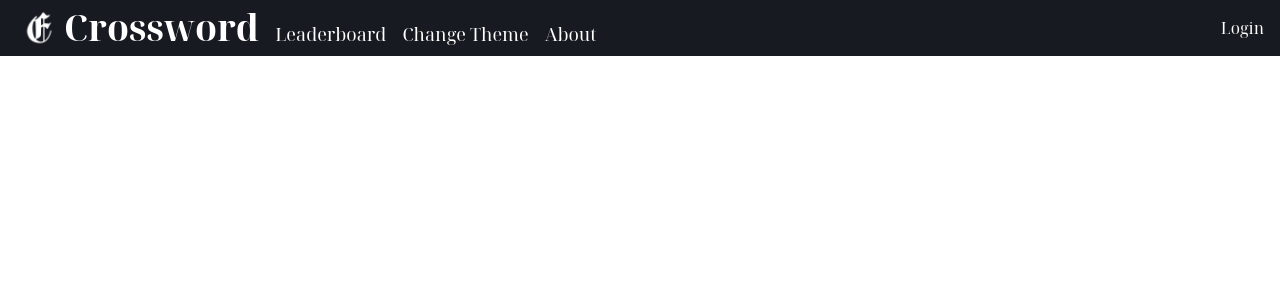
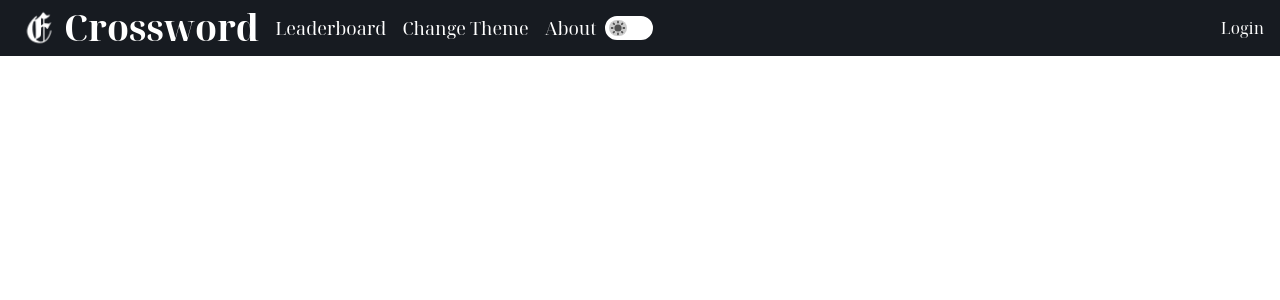
Before and after one commit to Exonian-Web-Board/crossword, a Next.js app: page /profile in a window 1280 px wide. Shown: the top 300 px of the page. Built offline with nearby package versions, Linux system fonts and the light colour scheme; no server answers.

Commit message:
loading animations, initial dark mode support

```diff
--- a/package.json
+++ b/package.json
@@ -16,6 +16,7 @@
 		"@types/node": "18.11.18",
 		"@types/react": "18.0.27",
 		"@types/react-dom": "18.0.10",
+		"animate.css": "^4.1.1",
 		"bootstrap": "^5.2.3",
 		"mongoose": "^6.9.1",
 		"next": "13.1.6",
--- a/src/components/Crossword.tsx
+++ b/src/components/Crossword.tsx
@@ -77,7 +77,7 @@ export default function CrosswordComponent({
 				onCellChange={onCellChange}
 				ref={cRef}
 			>
-				<div className="w-2/5 px-5">
+				<div className="w-2/5 px-5 animate__animated animate__fadeIn" style={{animationDuration: "1500ms"}}>
 					<CrosswordGrid/>
 				</div>
 				<div className="w-1/5 px-2 text-sm">
--- a/src/components/Footer.tsx
+++ b/src/components/Footer.tsx
@@ -3,15 +3,15 @@ export default function Footer() {
 		<>
 			<div
 				id="footer"
-				className="flex border-t border-neutral-200 dark:border-neutral-700 items-center justify-between px-2 py-4"
+				className="flex border-t border-neutral-200 dark:border-neutral-700 transition-colors items-center justify-between px-2 py-4"
 			>
 				<img
 					src="/logo.png"
 					alt="Exonian Logo"
-					className="h-32"
+					className="h-32 invert dark:invert-0 transition-all"
 				/>
 				<div className="w-1/2">
-					<h5 className="text-lg">About The Exonian Crossword</h5>
+					<h5 className="text-lg font-semibold">About The Exonian Crossword</h5>
 					<p className="text-sm">
 						The Exonian Crossword was launched in 2023 by the 145th
 						Exonian Web Board (developed by Byran Huang '25, Eric Li
@@ -22,7 +22,7 @@ export default function Footer() {
 						feedback:
 						<a
 							href="mailto:yhuang4@exeter.edu"
-							className="text-gray-500"
+							className="text-gray-500 dark:text-neutral-400"
 						>
 							{' '}
 							yhuang4@exeter.edu
@@ -30,7 +30,7 @@ export default function Footer() {
 						,
 						<a
 							href="mailto:xli5@exeter.edu"
-							className="text-gray-500"
+							className="text-gray-500 dark:text-neutral-400"
 						>
 							{' '}
 							xli5@exeter.edu
@@ -38,7 +38,7 @@ export default function Footer() {
 						,
 						<a
 							href="mailto:cawu@exeter.edu"
-							className="text-gray-500"
+							className="text-gray-500 dark:text-neutral-400"
 						>
 							{' '}
 							cawu@exeter.edu
--- a/src/components/GameNav.tsx
+++ b/src/components/GameNav.tsx
@@ -15,8 +15,8 @@ export default function GameNav({
 	};
 
 	return (
-		<div className="border-b border-neutral-200 dark:border-neutral-700 flex flex-row items-center justify-between py-2 px-5">
-			<div className="flex">
+		<div className="border-b border-neutral-200 dark:border-neutral-700 transition-colors flex flex-row items-center justify-between py-2 px-5">
+			<div className="flex font-sans">
 				Time Elapsed: <Timer start={!correct} />
 			</div>
 		</div>
--- a/src/components/NavBar.tsx
+++ b/src/components/NavBar.tsx
@@ -1,15 +1,27 @@
 import { User } from 'next-auth';
 import { signIn, signOut } from 'next-auth/react';
 import { FiLogOut } from 'react-icons/fi';
+import { HiMoon, HiSun } from 'react-icons/hi';
 import { useTheme } from 'next-themes';
 import Link from 'next/link';
+import { useEffect, useState } from 'react';
 
 export default function NavBar({ user }: { user: User | null }) {
-	const { theme, setTheme } = useTheme();
+	const [mounted, setMounted] = useState(false);
+	const { theme, systemTheme, setTheme } = useTheme();
+
+	useEffect(() => {
+	  setMounted(true);
+	}, []);
+
+	if (!mounted) {
+	  return null;
+	}
 	return (
 		<>
 			<div className="bg-midnight flex items-center justify-between px-4 py-1">
 				<div className="flex items-end">
+					<div className="flex items-center">
 						<a href="/" className="  text-white">
 							<div className="h-12 flex items-center">
 								<img
@@ -42,6 +54,34 @@ export default function NavBar({ user }: { user: User | null }) {
 						>
 							About
 						</Link>
+						<div className="flex">
+							<button
+								className="group relative h-6 w-12 rounded-full border-2 border-white bg-white transition-all duration-300 ease-out dark:bg-neutral-600"
+								onClick={() =>
+									setTheme(theme === 'light' ? 'dark' : 'light')
+								}
+							>
+								<div className="absolute top-0 left-0 h-full w-1/2 origin-left p-0.5 transition-all duration-300 ease-out group-active:scale-x-[1.3] dark:left-1/2 dark:origin-right">
+									<div className="flex h-full w-full flex-row items-center justify-center rounded-full bg-neutral-600/30 text-black duration-300 dark:bg-neutral-800/40 dark:text-white">
+										{
+											{
+												dark: (
+													<HiMoon className="text-lg group-active:scale-x-[0.769]" />
+												),
+												light: (
+													<HiSun className="text-xl text-neutral-600 group-active:scale-x-[0.769]" />
+												),
+											}[
+												(theme === 'system'
+													? systemTheme
+													: theme) ?? 'light'
+											]
+										}
+									</div>
+								</div>
+							</button>
+						</div>
+					</div>
 				</div>
 				<div className="flex items-center">
 					{user ? (
--- a/src/globals.css
+++ b/src/globals.css
@@ -3,7 +3,7 @@
 @tailwind utilities;
 
 body {
-	@apply bg-white dark:bg-bg-color dark:text-dark-text
+	@apply bg-white dark:bg-bg-color dark:text-dark-text transition-colors;
 }
 
 a {
@@ -19,5 +19,13 @@ a {
 }
 
 div h3.header {
-	@apply font-extrabold
+	@apply font-extrabold pb-1 font-sans
 }
+
+div div.clue{
+	@apply pl-2 pt-1 font-sans
+}
+
+.crossword * {
+	@apply font-sans font-light
+}
--- a/src/pages/index.tsx
+++ b/src/pages/index.tsx
@@ -11,6 +11,7 @@ import { GetStaticProps, InferGetStaticPropsType } from 'next';
 import { useSession } from 'next-auth/react';
 import { useRef, useState } from 'react';
 import Footer from '@/components/Footer';
+import 'animate.css';
 
 export default function CrosswordPage({
 	crossword,
@@ -21,9 +22,9 @@ export default function CrosswordPage({
 	const crosswordRef = useRef<CrosswordProviderImperative>(null);
 
 	return (
-		<>
+		<div className="animate__animated animate__fadeIn">
 			<NavBar user={session ? session.user : null} />
-			<div className="border-b border-neutral-200 dark:border-neutral-700 py-4 px-5">
+			<div className="border-b border-neutral-200 dark:border-neutral-700 transition-colors py-4 px-5">
 				<span className="text-5xl pl-5 font-black items-center border-l-8 border-black dark:border-neutral-500">
 					{JSON.parse(crossword).title}
 				</span>
@@ -48,7 +49,7 @@ export default function CrosswordPage({
 				cRef={crosswordRef}
 			/>
 			<Footer />
-		</>
+		</div>
 	);
 }
 
```
Also changed, not shown: 1 other file (tests, documents, lock files or other folders). Lines whose indentation alone changed are shown as unchanged.
